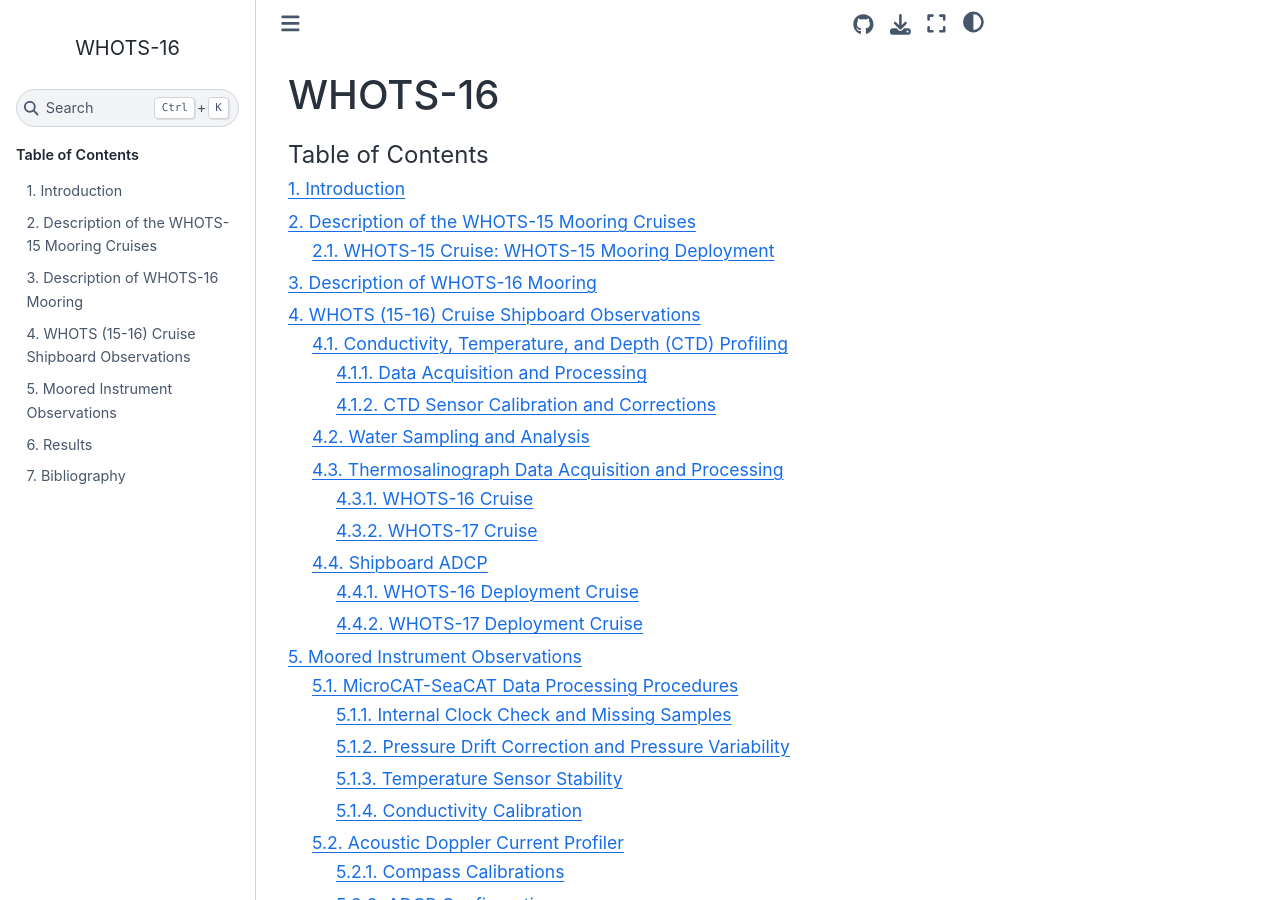
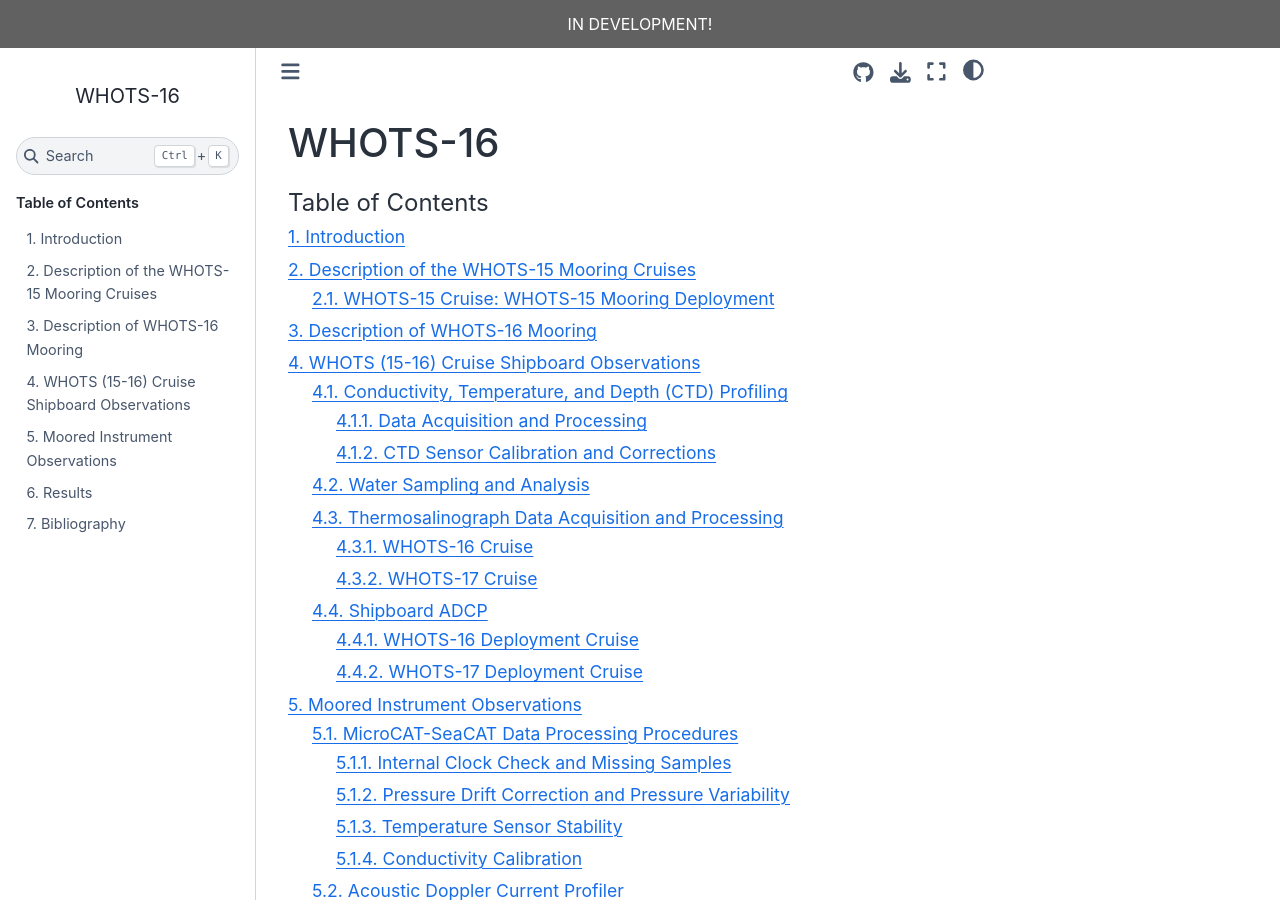
Before and after one commit to hot-dogs/whots16-data-report, a Sphinx documentation site: the page built from docs/source/index.md, in a window 1280 px wide and 900 px high. Built offline with Sphinx 7.4.7 and the Sphinx Book theme 1.1.4, drawn with Linux system fonts in a browser that asks for light colours.

Commit message:
trying announcement

```diff
--- a/docs/source/conf.py
+++ b/docs/source/conf.py
@@ -80,7 +80,7 @@ pygments_style = 'sphinx'
 
 # The theme to use for HTML and HTML Help pages.  See the documentation for
 # a list of builtin themes.
-#
+
 html_theme = "sphinx_book_theme"
 html_logo = "_static/_images/logo_HOT.png"
 html_title = "WHOTS-16"
@@ -91,6 +91,7 @@ html_title = "WHOTS-16"
 html_static_path = ['_static']
 
 html_theme_options = {
+    "announcement": "IN DEVELOPMENT!",
     "repository_url": "https://github.com/hot-dogs/whots16-data-report",
     "use_repository_button": True,
     "use_issues_button": True,
```
